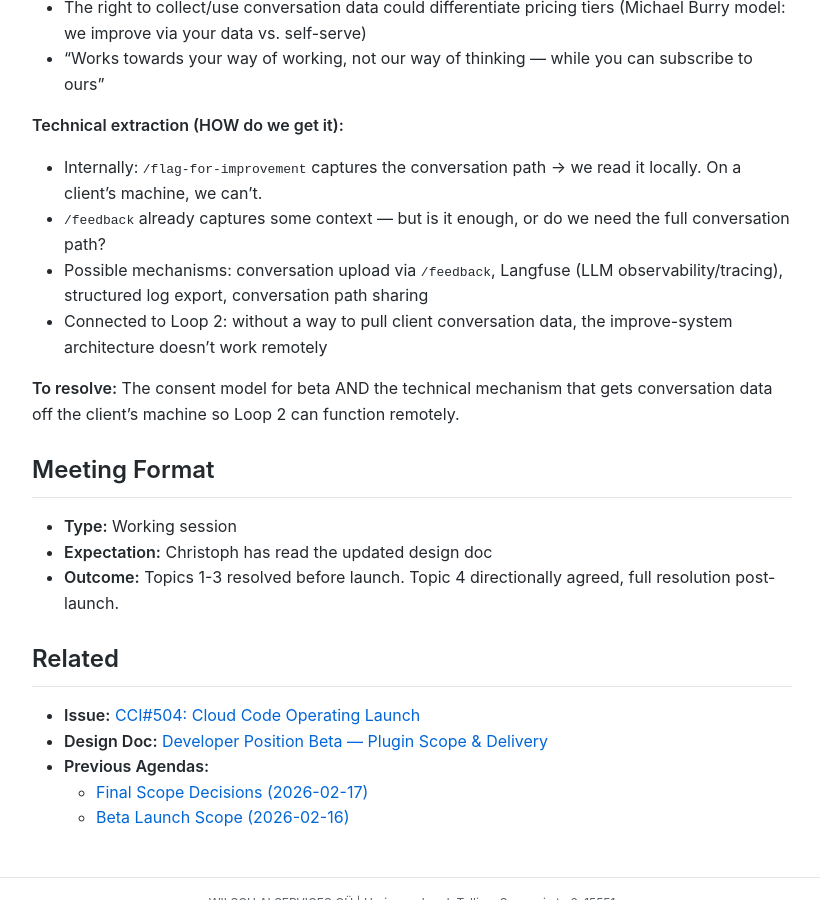
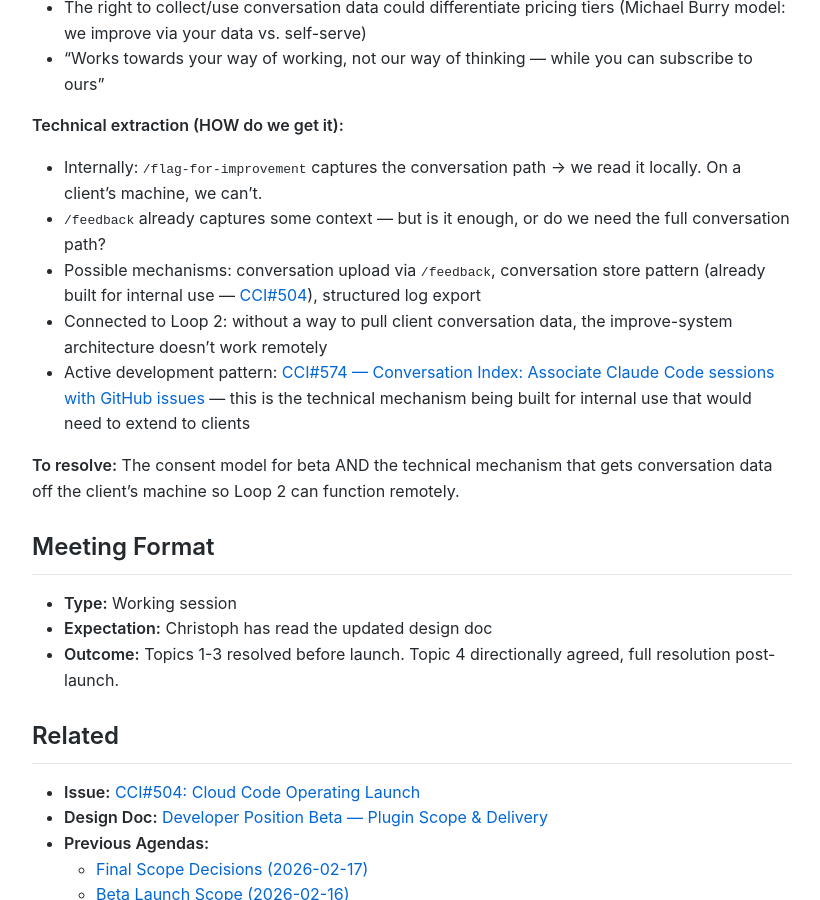
Before and after one commit to MariusWilsch/public-wilsch-ai-pages, a Jekyll site: the page built from project/traceline/meeting-agenda-pre-launch-decisions-2026-02-20.md, in a window 1280 px wide and 900 px high, scrolled down 2836 px. Shown: the whole window, without its empty margins (228-1048 px from the left). Built offline with Jekyll 4.4.1, drawn with Linux system fonts in a browser that asks for light colours; our own code applies the rules of GitHub Pages for plain Markdown files.

Commit message:
Sync from hippocampus 2026-02-20

```diff
--- a/project/traceline/meeting-agenda-pre-launch-decisions-2026-02-20.md
+++ b/project/traceline/meeting-agenda-pre-launch-decisions-2026-02-20.md
@@ -80,8 +80,9 @@ Two connected problems, one topic. Internal AI behavior maintenance is solved
 **Technical extraction (HOW do we get it):**
 - Internally: `/flag-for-improvement` captures the conversation path → we read it locally. On a client's machine, we can't.
 - `/feedback` already captures some context — but is it enough, or do we need the full conversation path?
-- Possible mechanisms: conversation upload via `/feedback`, Langfuse (LLM observability/tracing), structured log export, conversation path sharing
+- Possible mechanisms: conversation upload via `/feedback`, conversation store pattern (already built for internal use — [CCI#504](https://github.com/DaveX2001/claude-code-improvements/issues/504)), structured log export
 - Connected to Loop 2: without a way to pull client conversation data, the improve-system architecture doesn't work remotely
+- Active development pattern: [CCI#574 — Conversation Index: Associate Claude Code sessions with GitHub issues](https://github.com/DaveX2001/claude-code-improvements/issues/574) — this is the technical mechanism being built for internal use that would need to extend to clients
 
 **To resolve:** The consent model for beta AND the technical mechanism that gets conversation data off the client's machine so Loop 2 can function remotely.
 
```
